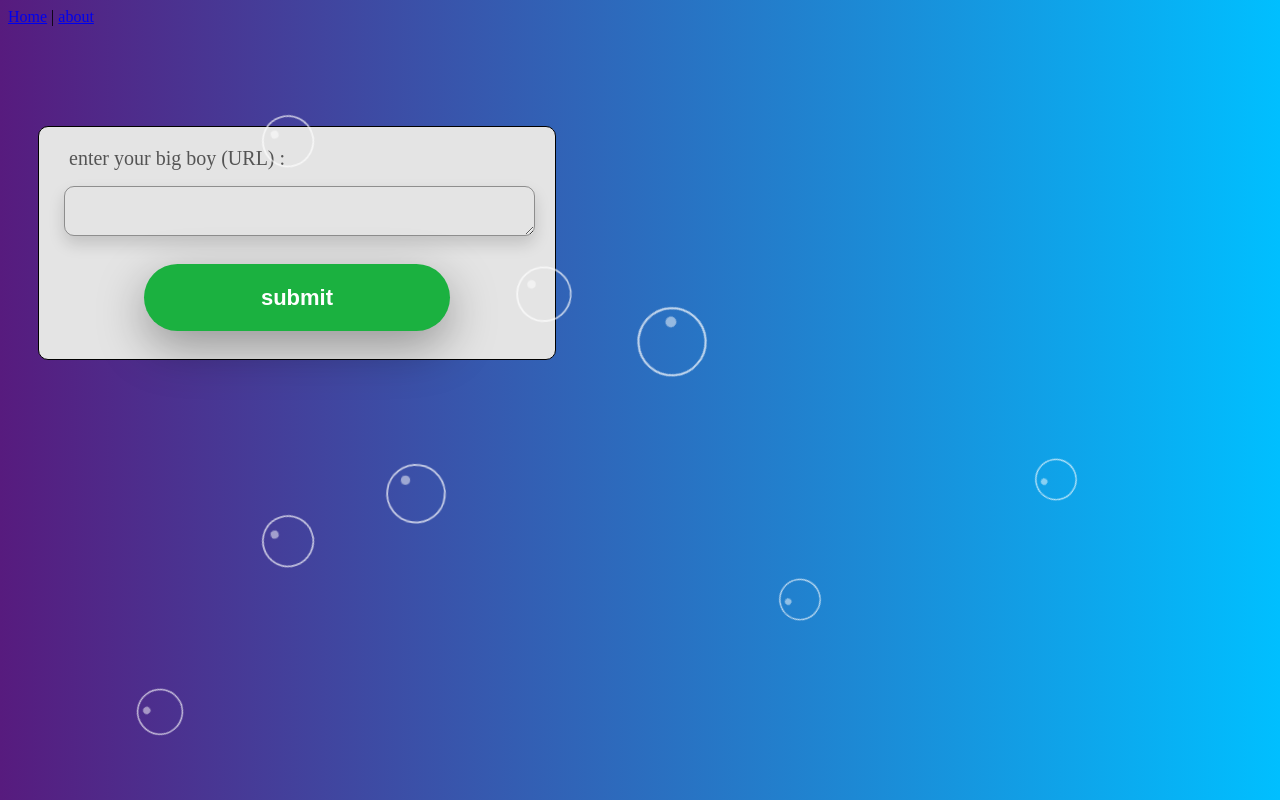
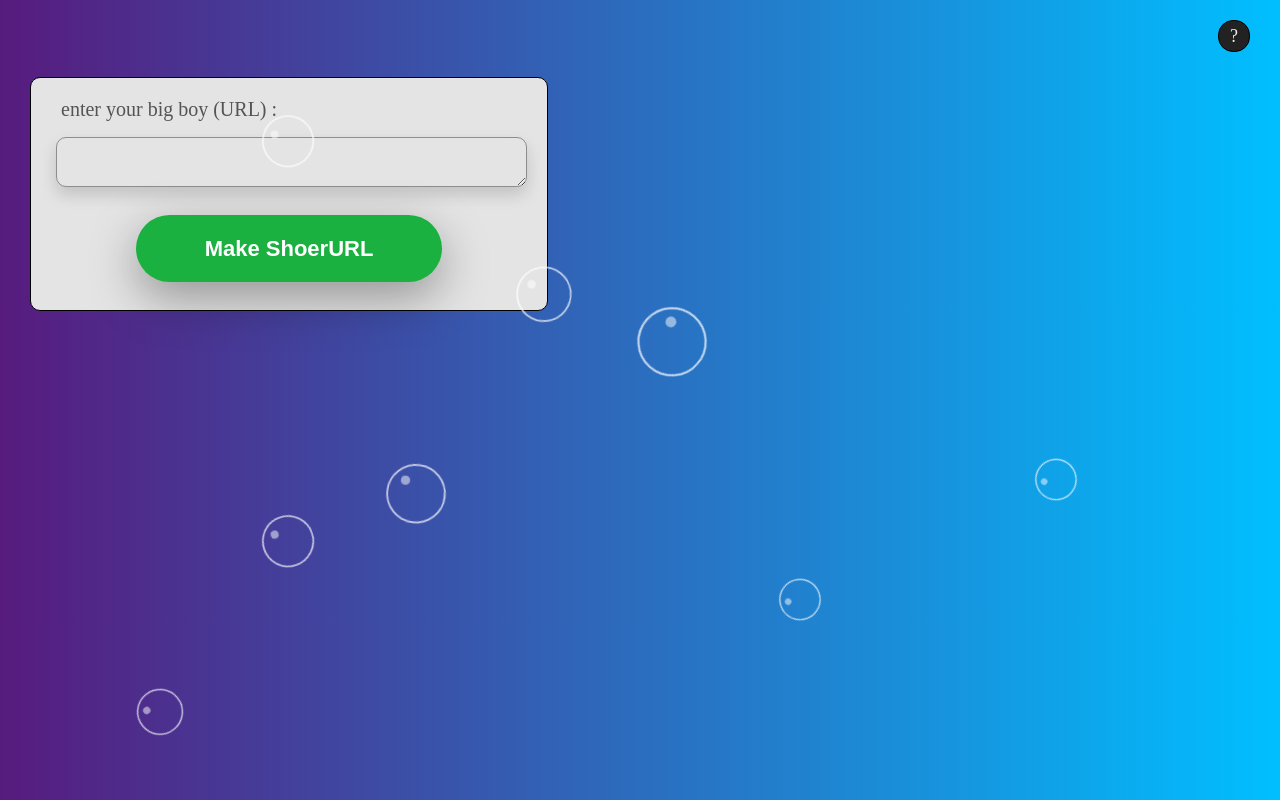
Before and after one commit to amz2694/TinyURL, a Vue app in the folder front/: page / in a window 1280 px wide. Built offline with nearby package versions, Linux system fonts and the light colour scheme.

Commit message:
nav style

```diff
--- a/front/src/App.vue
+++ b/front/src/App.vue
@@ -1,7 +1,17 @@
 <template>
-  <div id="nav">
-    <router-link to="/">Home</router-link> |
-    <router-link to="/about">about</router-link>
+<auth v-if="showRegister"/>
+  <div class="head">
+    <div class="nav" @click="toggleHelp">
+      <span class="help-icon">?</span>
+    </div>
+    <div class="help" v-if="help" >
+      <p class="question">how it works?</p>
+      <p class="answer">enter your big URL in the input and get the short version</p>
+      <p class="question">how long will my short link be avaliable?</p>
+      <p class="answer">forever as long as this site up</p>
+      <p class="question">why this site?</p>
+      <p class="answer">why not :) there is nothing special except no filter on this site</p>
+    </div>
   </div>
   <div class="wrapper">
       <div><span class="dot"></span></div>
@@ -17,6 +27,20 @@
   <router-view/>
 </template>
 
+<script>
+export default {
+  data() {
+    return {
+      help : false
+    }
+  },
+  methods : {
+    toggleHelp() {
+      this.help = !this.help
+    }
+  }
+}
+</script>
 <style src="./style/app.css">
 #app {
   font-family: Avenir, Helvetica, Arial, sans-serif;
--- a/front/src/style/app.css
+++ b/front/src/style/app.css
@@ -1,5 +1,59 @@
 body {
-    background-image: linear-gradient(to left, #00BFFF ,#571B7E );
+  margin: 0;
+  padding: 0;
+  background-image: linear-gradient(to left, #00BFFF ,#571B7E );
+}
+
+.head {
+  display: flex;
+  justify-content: flex-end;
+  align-items: center;
+  margin-top: 20px;
+  margin-right: 30px;
+}
+
+.nav {
+  display: flex;
+  justify-content: center;
+  align-items: center;
+  font-size: 18px;
+  border: solid 1px #000000;
+  border-radius: 15px;
+  background-color: #222222;
+  color: #EEEEEE;
+  width: 30px;
+  height: 30px;
+  cursor: pointer;
+}
+
+.help {
+  padding: 15px;
+  position: fixed;
+  top: 60px;
+  right: 30px;
+  width: 360px;
+  margin-right: 20px;
+  background-color: #e4e4e4;
+  border: solid 1px #000000;
+  border-radius: 30px 0 30px 30px;
+}
+
+.question {
+  font-weight: bold;
+  font-size: 20px;
+  margin-bottom: 0;
+}
+
+.answer {
+  margin-top: 5px;
+  font-size: 18px;
+  padding-bottom: 15px;
+  border-bottom: solid 1px #FFFFFF;
+}
+
+.answer:last-child {
+  padding-bottom: 0;
+  border-bottom: none;
 }
 
 .wrapper,
@@ -89,36 +143,7 @@ body {
     left: 50%;
     animation: animate 6s linear infinite;
   }
-  .wrapper div:nth-child(10) {
-    top: 45%;
-    left: 20%;
-    animation: animate 10s linear infinite;
-  }
-  .wrapper div:nth-child(11) {
-    top: 10%;
-    left: 90%;
-    animation: animate 9s linear infinite;
-  }
-  .wrapper div:nth-child(12) {
-    top: 20%;
-    left: 70%;
-    animation: animate 7s linear infinite;
-  }
-  .wrapper div:nth-child(13) {
-    top: 20%;
-    left: 20%;
-    animation: animate 8s linear infinite;
-  }
-  .wrapper div:nth-child(14) {
-    top: 60%;
-    left: 5%;
-    animation: animate 6s linear infinite;
-  }
-  .wrapper div:nth-child(15) {
-    top: 90%;
-    left: 80%;
-    animation: animate 9s linear infinite;
-  }
+
   @keyframes animate {
     0% {
       transform: scale(0) translateY(0) rotate(70deg);
--- a/front/src/style/auth.css
+++ b/front/src/style/auth.css
@@ -29,7 +29,7 @@
 }
 
 .border-bottom {
-    border-bottom: solid 2px #DC3755;
+    border-bottom: solid 2px #1bb140;
 }
 
 .cart-container {
@@ -102,7 +102,7 @@
 .submit {
     width: 306px;
     height: 67px;
-    background: #DC3755;
+    background: #1bb140;
     border-radius: 50px;
     border: none;
     margin: 28px 105px;
@@ -113,6 +113,10 @@
     cursor: pointer;
 }
 
+.submit:hover {
+    background-color:#0edd42;
+}
+
 .msg {
     margin-top: 18px;
     margin-right: 8.5%;
--- a/front/src/style/home.css
+++ b/front/src/style/home.css
@@ -5,7 +5,7 @@
     border-radius: 10px;
     text-align: left;
     margin-left: 30px;
-    margin-top: 100px;
+    margin-top: 25px;
 }
 
 .text {
--- a/front/src/views/Home.vue
+++ b/front/src/views/Home.vue
@@ -7,7 +7,7 @@
         <span class="url-input" role="textbox" contenteditable></span>
       </div>
       <p class="err" >please fill the input</p>
-      <button class='submit' @click="checkToken">submit</button>
+      <button class='submit' @click="checkToken">Make ShoerURL</button>
     </div>
   </div>
 </template>
```
